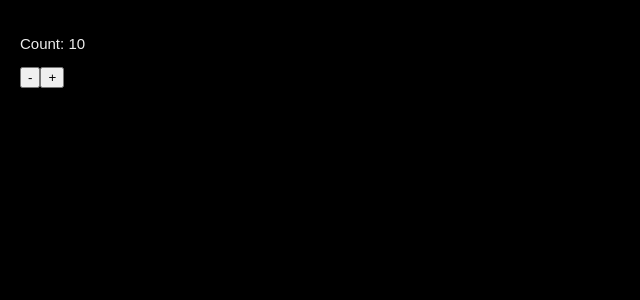
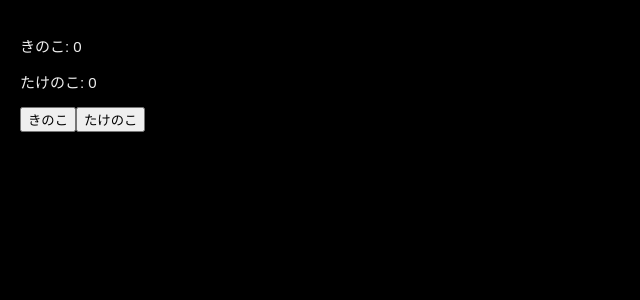
Before and after one commit to elder-flower/react-redux-test, a React (Create React App) app: page / in a window 1280 px wide. Shown: the top 300 px of the page, without its empty margins (0-640 px from the left). Built offline with nearby package versions, Linux system fonts and the light colour scheme.

Commit message:
03-usestate でオブジェクトを扱う

```diff
--- a/src/App.js
+++ b/src/App.js
@@ -1,33 +1,35 @@
 import React, { useState } from 'react';
 import './index.css';
 
+export default function App() {
+  const [vote, setVote] = useState({ kinoko: 0, takenoko: 0 });
 
-export default function App() {
-  // count という state と setCount という count を更新する関数を定義。
-  // 今回、useState に 10 を渡しているため count の初期値は 10 になる。
-  const [count, setCount] = useState(10);
-
-  const decrement = () => {
-    // 引数に渡した関数（(currentCount) => currentCount - 1）の
-    // 引数（currentCount）には現在の count が渡される。
-    // 関数の戻り値が新しい count になるため、
-    // decrement が実行される度に count が 1 減る。
-    setCount(currentCount => currentCount - 1);
+  const voteKinoko = () => {
+    // 現在の vote に、kinoko プロパティ（現在の vote.kinoko + 1）を
+    // マージしたオブジェクトを setVote に渡す。
+    // 例えば、vote が以下の状態であれば
+    // { kinoko: 0, takenoko: 0 }
+    // 以下のように更新される
+    // { kinoko: 1, takenoko: 0 }
+    setVote({ ...vote, kinoko: vote.kinoko + 1 });
   };
 
-  const increment = () => {
-    // 引数に渡した関数（(currentCount) => currentCount + 1）の
-    // 引数（currentCount）には現在の count が渡される。
-    // 関数の戻り値が新しい count になるため、
-    // increment が実行される度に count が 1 増える。
-    setCount(currentCount => currentCount + 1);
+  const voteTakenoko = () => {
+    // 現在の vote に、takenoko プロパティ（現在の vote.takenoko + 1）を
+    // マージしたを setVote に渡す。
+    // 例えば、vote が以下の状態であれば
+    // { kinoko: 0, takenoko: 0 }
+    // 以下のように更新される
+    // { kinoko: 0, takenoko: 1 }
+    setVote({ ...vote, takenoko: vote.takenoko + 1 });
   };
 
   return (
     <>
-      <p>Count: {count}</p>
-      <button onClick={decrement}>-</button>
-      <button onClick={increment}>+</button>
+      <p>きのこ: {vote.kinoko}</p>
+      <p>たけのこ: {vote.takenoko}</p>
+      <button onClick={voteKinoko}>きのこ</button>
+      <button onClick={voteTakenoko}>たけのこ</button>
     </>
   );
 }
```
